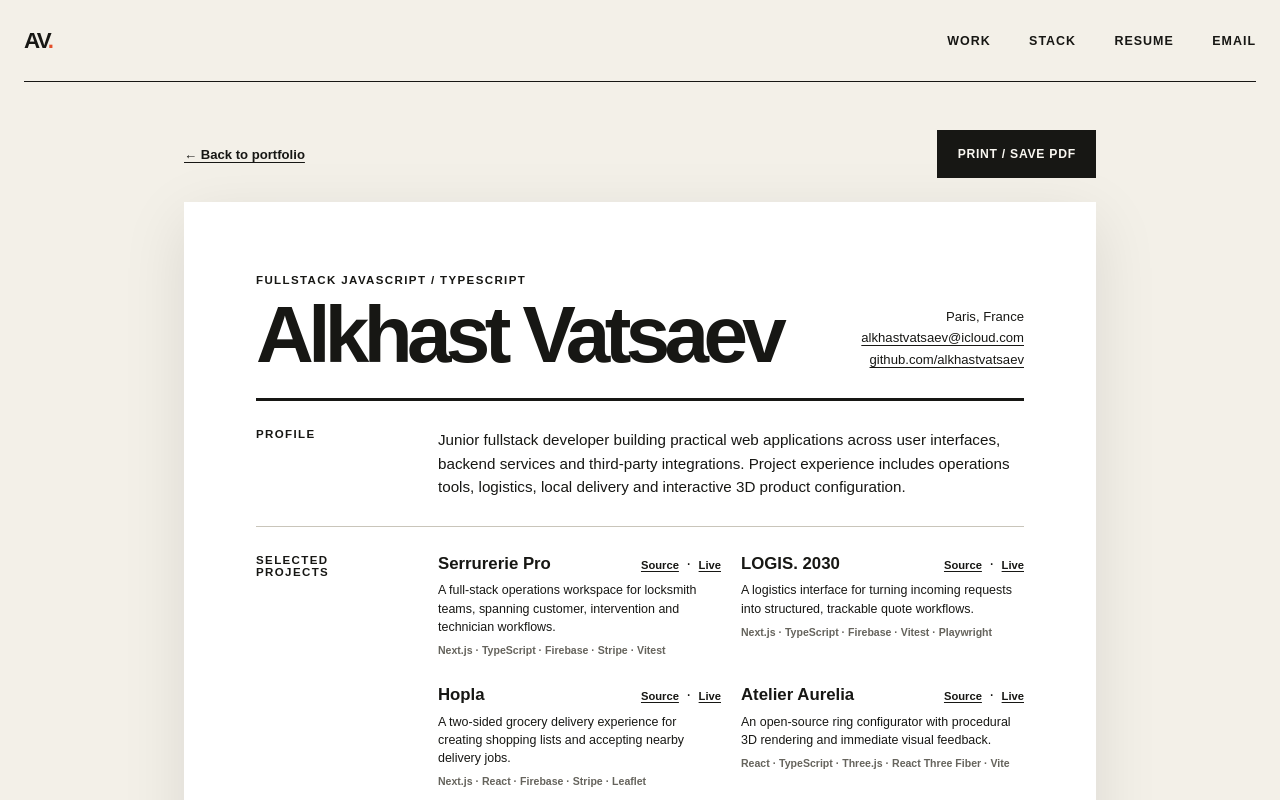
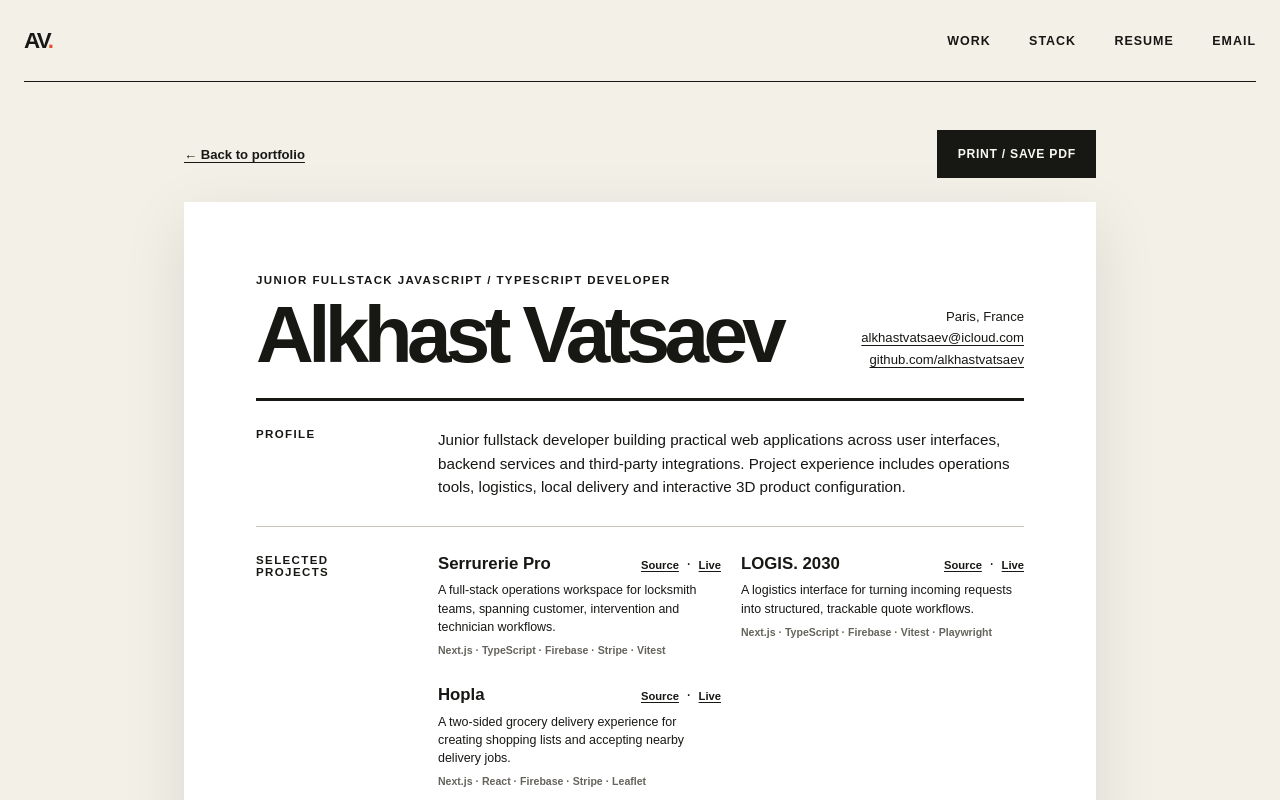
Before and after one commit to alkhastvatsaev/portfolio, a Next.js app: page /resume in a window 1280 px wide. Shown: the top 800 px of the page. Built offline with nearby package versions, Linux system fonts and the light colour scheme.

Commit message:
align portfolio and resume positioning

```diff
--- a/src/app/layout.tsx
+++ b/src/app/layout.tsx
@@ -8,7 +8,8 @@ const siteUrl = "https://portfolio-github-alkhast-vatsaev.vercel.app";
 export const metadata: Metadata = {
   metadataBase: new URL(siteUrl),
   title: {
-    default: "Alkhast Vatsaev — Fullstack JavaScript & TypeScript Developer",
+    default:
+      "Alkhast Vatsaev — Junior Fullstack JavaScript/TypeScript Developer",
     template: "%s | Alkhast Vatsaev",
   },
   description:
@@ -25,7 +26,8 @@ export const metadata: Metadata = {
   creator: "Alkhast Vatsaev",
   alternates: { canonical: "/" },
   openGraph: {
-    title: "Alkhast Vatsaev — Fullstack JavaScript & TypeScript Developer",
+    title:
+      "Alkhast Vatsaev — Junior Fullstack JavaScript/TypeScript Developer",
     description:
       "Project-focused portfolio of a junior fullstack developer based in Paris.",
     url: siteUrl,
@@ -35,7 +37,7 @@ export const metadata: Metadata = {
   },
   twitter: {
     card: "summary",
-    title: "Alkhast Vatsaev — Fullstack JS/TS Developer",
+    title: "Alkhast Vatsaev — Junior Fullstack JavaScript/TypeScript Developer",
     description:
       "Project-focused portfolio of a junior fullstack developer based in Paris.",
   },
--- a/src/app/page.tsx
+++ b/src/app/page.tsx
@@ -7,7 +7,9 @@ export default function Home() {
     <main id="main-content">
       <section className="hero" aria-labelledby="hero-title">
         <div className="eyebrow-row">
-          <p className="eyebrow">Paris · Fullstack JavaScript / TypeScript</p>
+          <p className="eyebrow">
+            Paris · Junior Fullstack JavaScript / TypeScript Developer
+          </p>
           <p className="availability">
             <span aria-hidden="true" />
             Open to junior opportunities
--- a/src/app/resume/page.tsx
+++ b/src/app/resume/page.tsx
@@ -22,7 +22,9 @@ export default function ResumePage() {
       <article className="resume" aria-labelledby="resume-name">
         <header className="resume-header">
           <div>
-            <p className="resume-kicker">Fullstack JavaScript / TypeScript</p>
+            <p className="resume-kicker">
+              Junior Fullstack JavaScript / TypeScript Developer
+            </p>
             <h1 id="resume-name">Alkhast Vatsaev</h1>
           </div>
           <address>
@@ -51,7 +53,7 @@ export default function ResumePage() {
         <section className="resume-section" aria-labelledby="resume-projects">
           <h2 id="resume-projects">Selected projects</h2>
           <div className="resume-projects">
-            {projects.map((project) => (
+            {projects.slice(0, 3).map((project) => (
               <article key={project.name}>
                 <div className="resume-project-heading">
                   <h3>{project.name}</h3>
```
